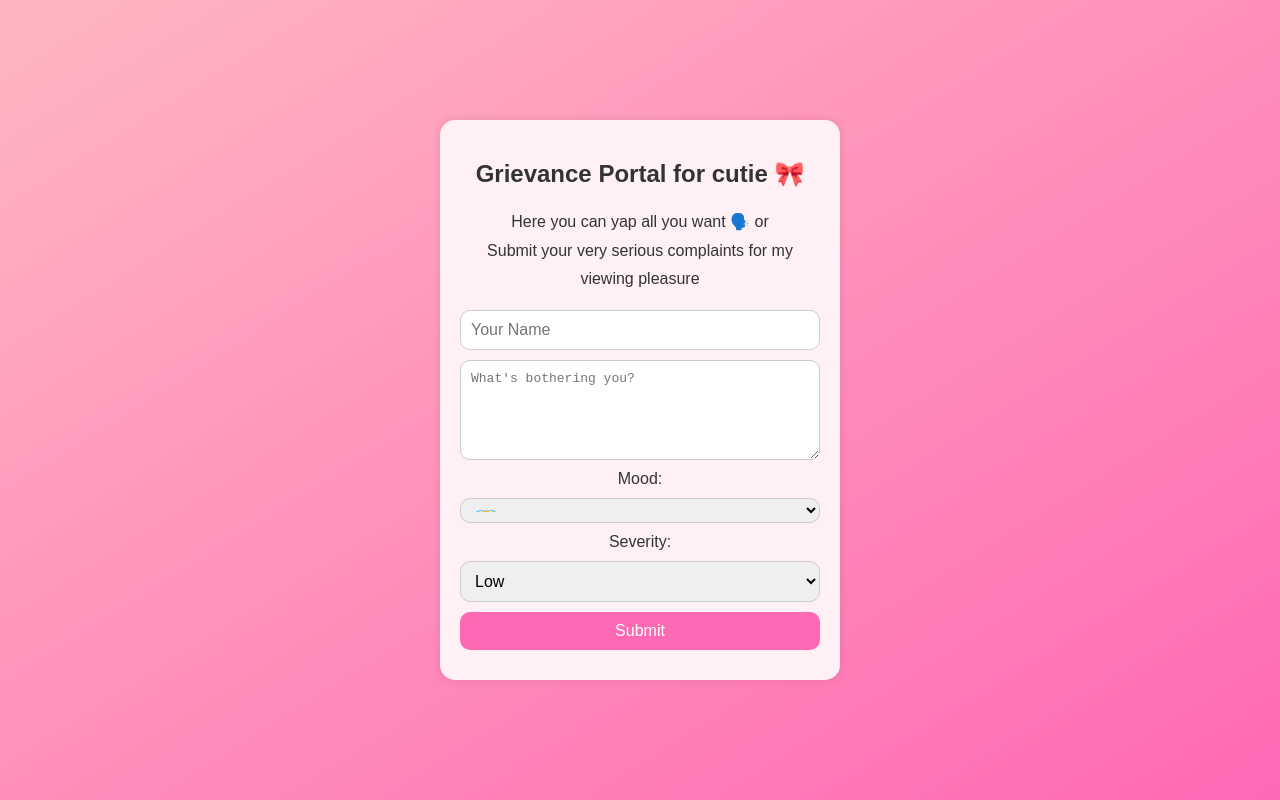
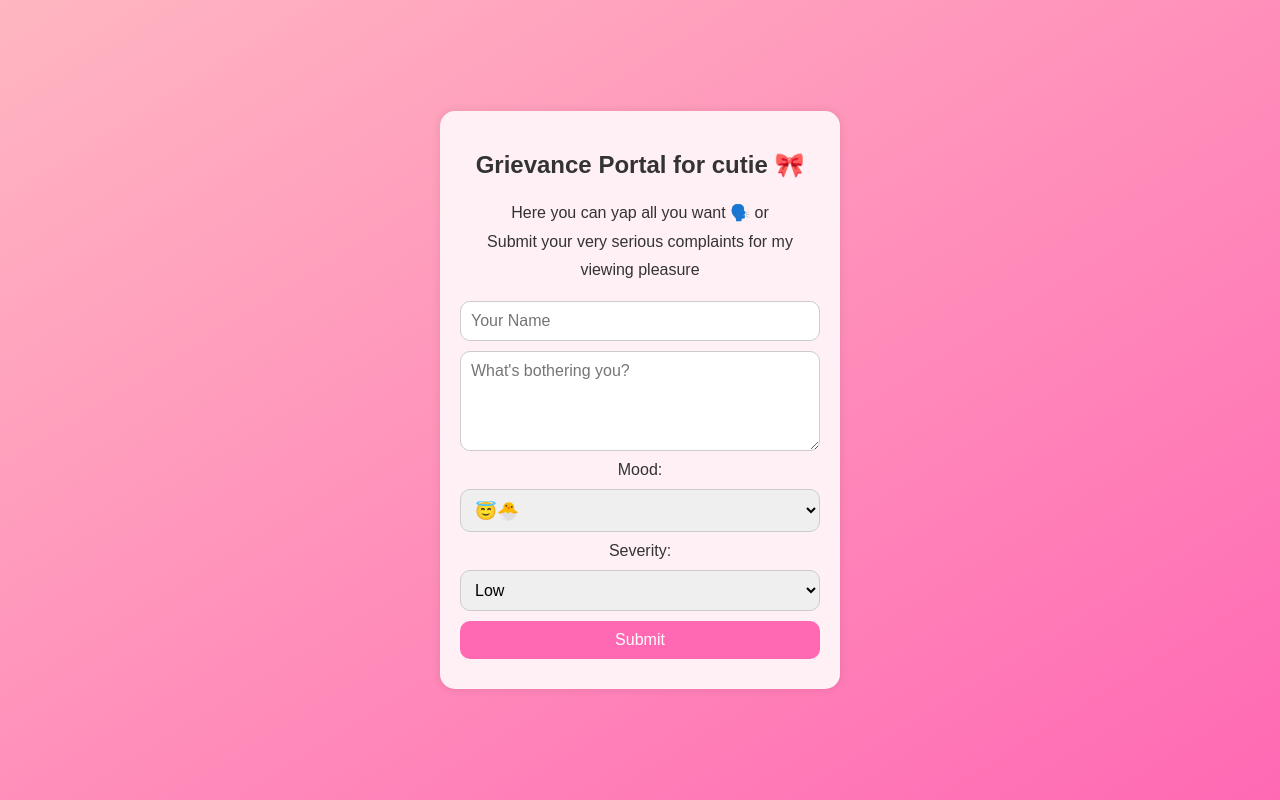
Before and after one commit to PaarthYadav/Grievance-Portal, a plain HTML site: page index.html in a window 1280 px wide. Drawn offline with Linux system fonts and the light colour scheme.

Commit message:
Updated commit

```diff
--- a/index.html
+++ b/index.html
@@ -29,6 +29,7 @@
       text-align: center;
     }
     input, textarea, select, button {
+      font-family: Arial, sans-serif;
       width: 100%;
       padding: 10px;
       margin: 10px 0;
@@ -51,7 +52,7 @@
       background-color: #ffffff;
     }
     .mood-select {
-      height: 25px;
+      height: 43px;
       font-size: 1.1em;
     }
   </style>
@@ -70,7 +71,7 @@
 
       <label>Mood:</label>
       <select name="mood" class="mood-select">
-        <option value="happy">😇</option>
+        <option value="happy">😇🐣</option>
         <option value="sad">😢</option>
         <option value="annoyed">😒</option>
         <option value="angry">😡</option>
```
